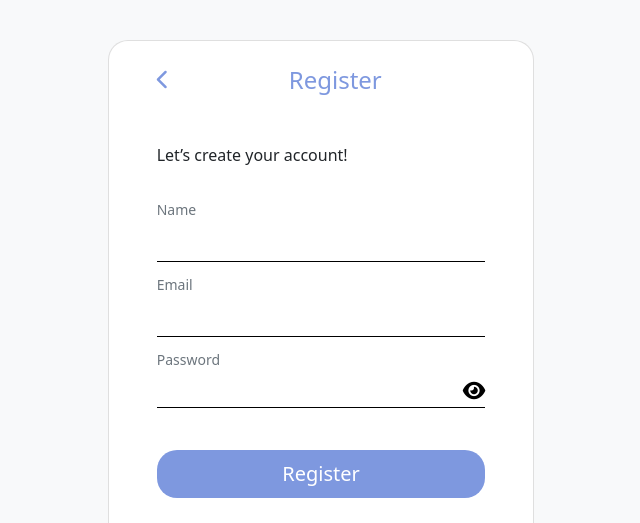
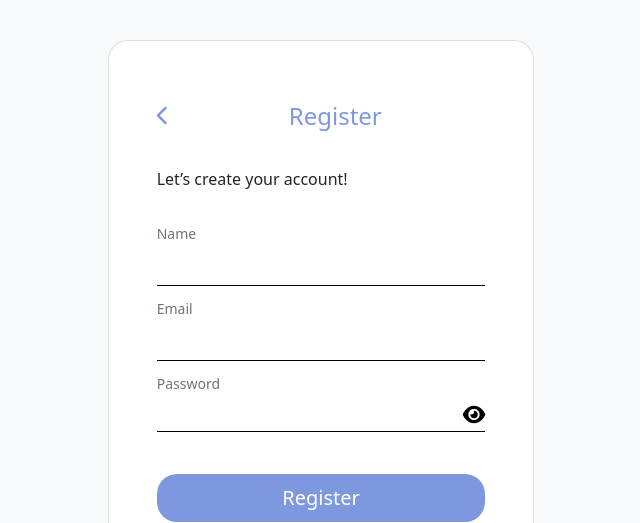
Before and after one commit to irvanswan/chatifyTemplate, a plain HTML site: page register.html in a window 1280 px wide. Shown: the top 523 px of the page, without its empty margins (319-959 px from the left). Drawn offline with nearby package versions, Linux system fonts and the light colour scheme; a web font is replaced by a local one.

Commit message:
editing col layout register padding

```diff
--- a/register.html
+++ b/register.html
@@ -17,8 +17,8 @@
   <body class="bg-light">
     <section class="container-fluid">
       <main class="row justify-content-center">
-            <form class="form-login card bg-white col-md-4 py-3 px-5 shadow-p">
-              <div class="d-flex align-items-center mb-3">
+            <form class="form-login card bg-white p-5 col-md-4 shadow-p">
+              <div class="d-flex align-items-center my-1">
                 <a href="./login.html" class='ps-0 float-md-start btn-lg back-btn'><i class="fas fa-chevron-left"></i></a>
                 <h4 class="flex-grow-1 text-center text-purple my-1">Register</h4>
               </div>
```
Also changed, not shown: forgotPassword.html (+1 -1 lines).
